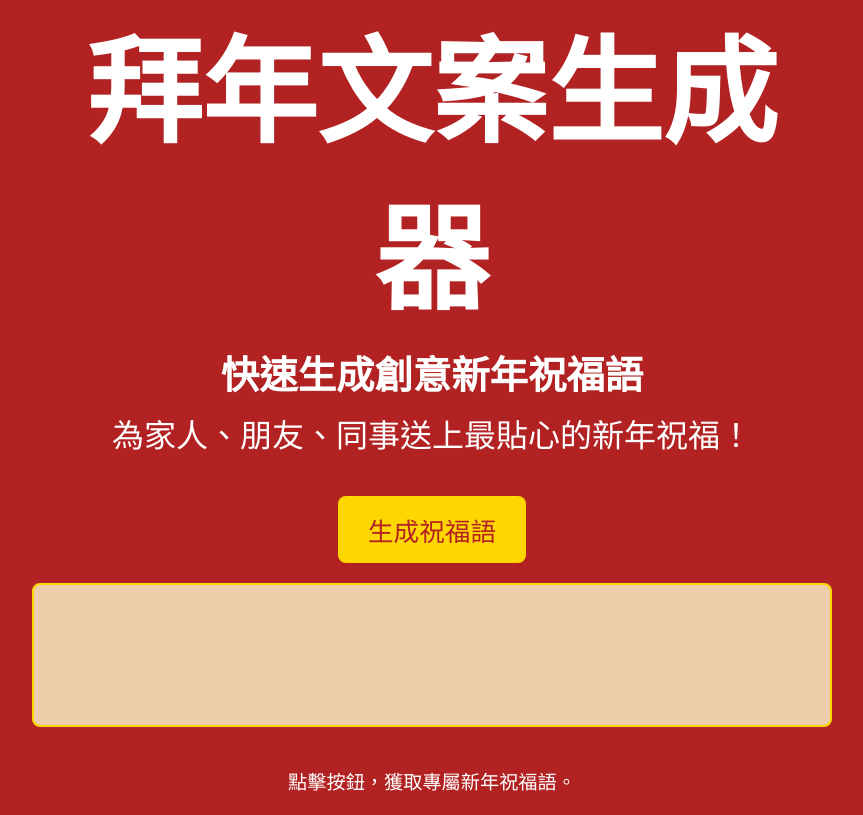
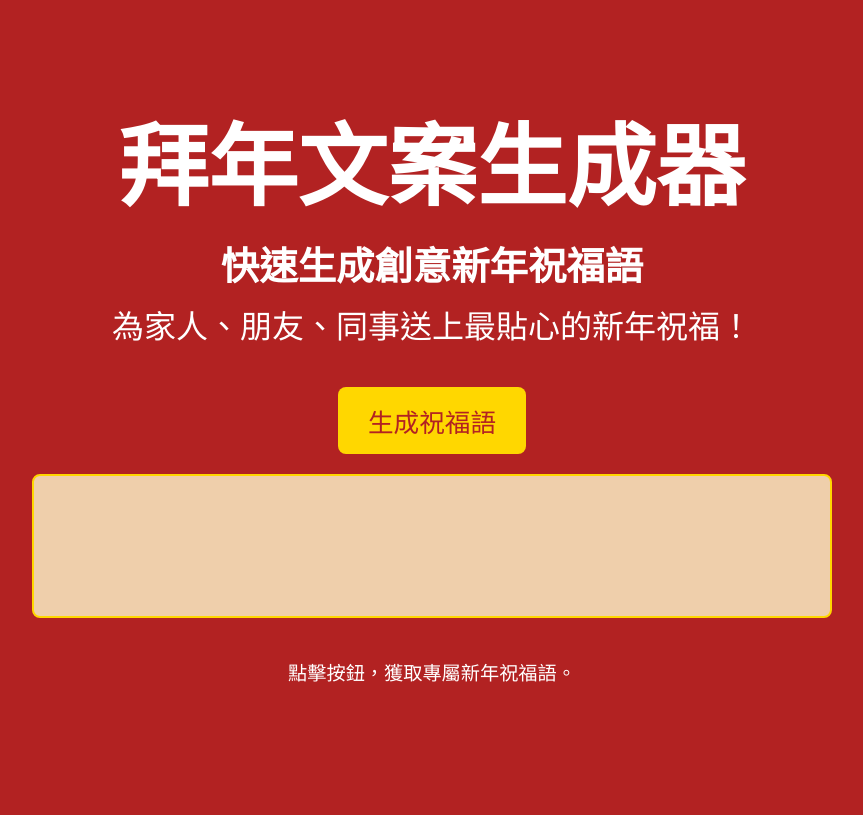
Before and after one commit to choucf1203/2025-Lunar-Year-of-the-Snake-New-Year-Greetings-Copy-Generator, a plain HTML site: page index.html in a window 1280 px wide. Shown: the whole page, without its empty margins (208-1071 px from the left). Drawn offline with Linux system fonts and the light colour scheme.

Commit message:
Add files via upload

```diff
--- a/style.css
+++ b/style.css
@@ -20,7 +20,7 @@ body {
 /* 標題區樣式 */
 header h1 {
   font-family: 'Kaiti SC', serif;
-  font-size: 9vw;
+  font-size: 7vw;
   margin: 0;
 }
 
```
